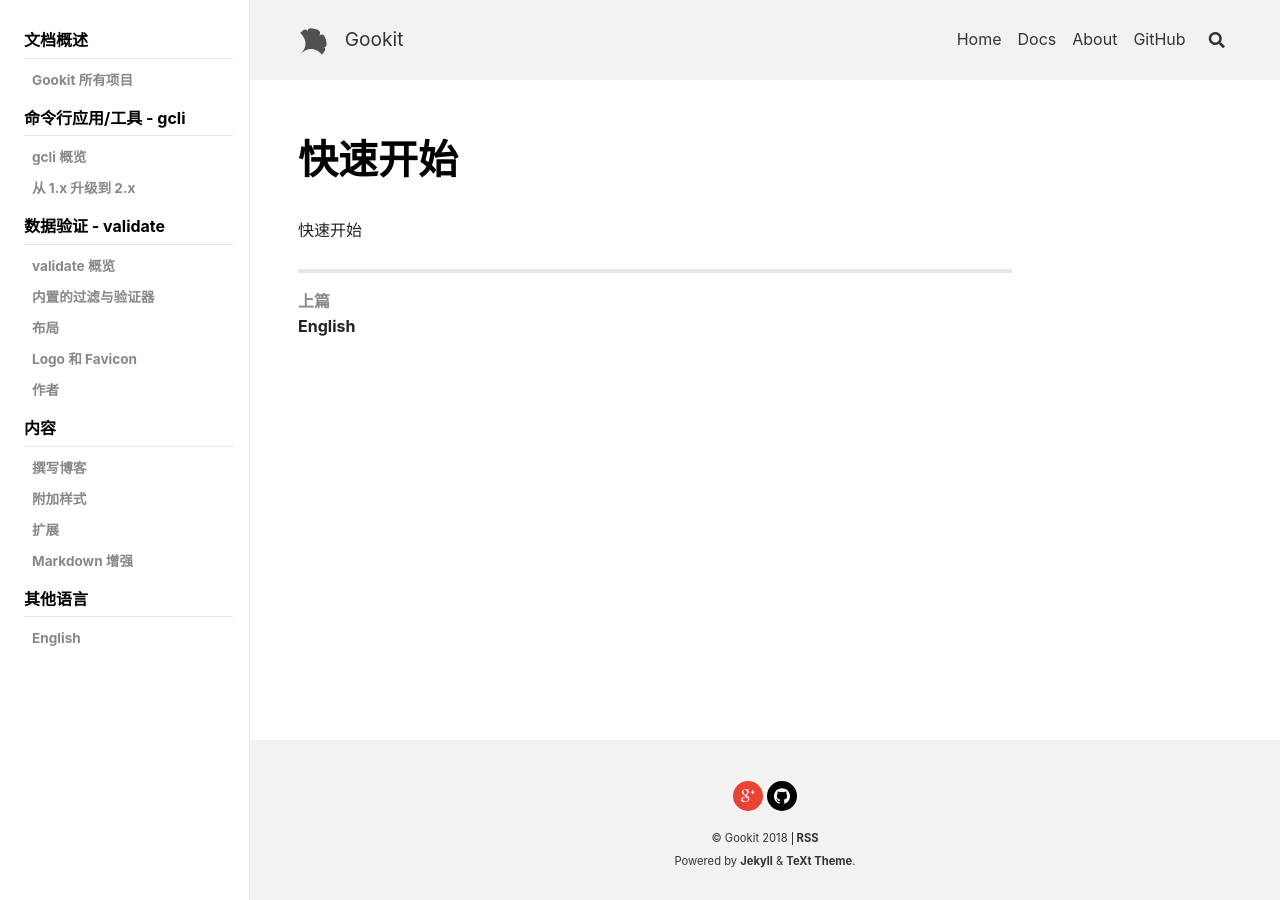
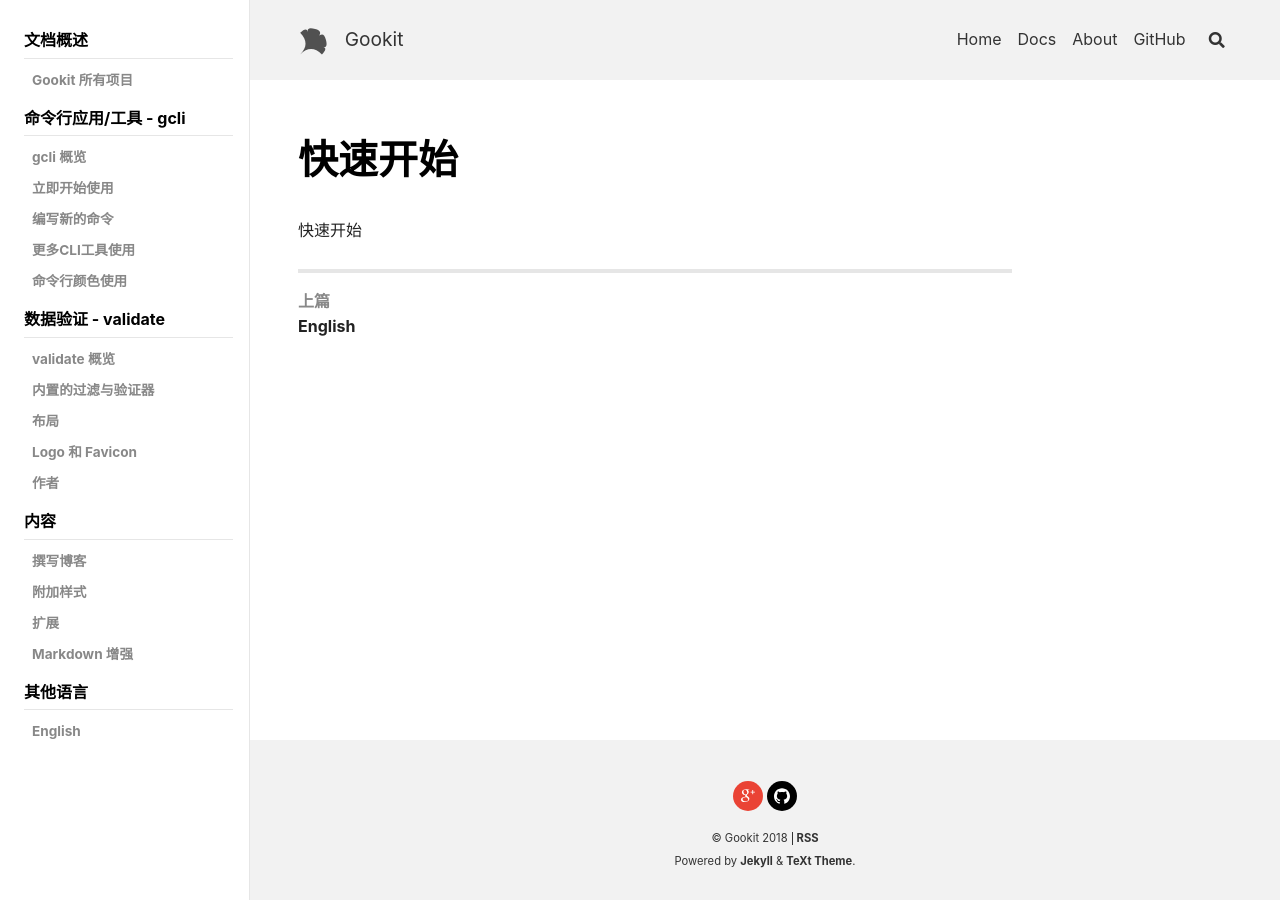
Before and after one commit to gookit/gookit.github.io, a Jekyll site: the page built from _docs/zh/1.1-quick-start.md, in a window 1280 px wide. Built offline with Jekyll 4.4.1, drawn with Linux system fonts in a browser that asks for light colours; nearby versions of some CDN libraries; some of the changed lines change nothing that is shown.

Commit message:
add more docs

````diff
--- a/_data/navigation.yml
+++ b/_data/navigation.yml
@@ -97,8 +97,14 @@
     children:
       - title:  gcli 概览
         url:    /docs/zh/gcli
-      - title:  从 1.x 升级到 2.x
-        url:    /docs/zh/update-from-1-to-2
+      - title:  立即开始使用
+        url:    /docs/zh/gcli-usage
+      - title:  编写新的命令
+        url:    /docs/zh/gcli-create-command
+      - title:  更多CLI工具使用
+        url:    /docs/zh/gcli-more-utils
+      - title:  命令行颜色使用
+        url:    /docs/zh/gcli-use-color
   - title:      数据验证 - validate
     children:
       - title:  validate 概览
--- /dev/null
+++ b/_docs/zh/gcli-1-overview.md
@@ -0,0 +1,94 @@
+---
+title: Go 命令应用工具库
+permalink: /docs/zh/gcli
+key:
+---
+
+[![GoDoc](https://godoc.org/github.com/gookit/gcli?status.svg)](https://godoc.org/github.com/gookit/gcli)
+[![Go Report Card](https://goreportcard.com/badge/github.com/gookit/gcli)](https://goreportcard.com/report/github.com/gookit/gcli)
+<iframe src="https://ghbtns.com/github-btn.html?user=gookit&repo=gcli&type=star&count=true" frameborder="0" scrolling="0" width="170px" height="20px"></iframe>
+
+Go的命令行应用，工具库，运行CLI命令，支持命令行色彩，用户交互，进度显示，数据格式化显示，生成bash/zsh命令补全脚本
+
+## 截图展示
+
+![app-help]({{ site.rawghUrl }}/_examples/images/app-help.jpg)
+
+## 功能特色
+
+- 使用简单方便，轻量级，无额外依赖
+- 支持添加多个命令，并且支持给命令添加别名
+- 输入的命令错误时，将会提示相似命令（包含别名提示）
+- 快速方便的添加选项绑定 `--long`，支持添加短选项 `-s`
+- 支持绑定参数到指定名称, 支持必须`required`，可选，数组`isArray` 三种设定
+  - 运行命令时将会自动检测，并按对应关系收集参数
+- 支持丰富的颜色渲染输出, 由[gookit/color](https://github.com/gookit/color)提供
+  - 同时支持html标签式的颜色渲染，兼容Windows
+  - 内置`info,error,success,danger`等多种风格，可直接使用
+- 内置提供用户交互方法: `ReadLine`, `Confirm`, `Select`, `MultiSelect` 等
+- 内置提供进度显示方法: `Txt`, `Bar`, `Loading`, `RoundTrip`, `DynamicText` 等
+- 自动根据命令生成帮助信息，并且支持颜色显示
+- 支持为当前CLI应用生成 `zsh`,`bash` 下的命令补全脚本文件
+- 支持将单个命令当做独立应用运行
+
+## GoDoc
+
+- [godoc for gopkg](https://godoc.org/gopkg.in/gookit/cliapp.v2)
+- [godoc for github](https://godoc.org/github.com/gookit/gcli)
+
+## 快速开始
+
+如下，引入当前包就可以快速的编写cli应用了
+
+```bash
+import "github.com/gookit/gcli"
+```
+
+```go
+package main
+
+import (
+    "runtime"
+    "github.com/gookit/gcli"
+    "github.com/gookit/gcli/_examples/cmd"
+)
+
+// for test run: go run ./_examples/cliapp.go && ./cliapp
+func main() {
+    runtime.GOMAXPROCS(runtime.NumCPU())
+
+    app := cliapp.NewApp()
+    app.Version = "1.0.3"
+    app.Description = "this is my cli application"
+    // app.SetVerbose(gcli.VerbDebug)
+
+    app.Add(cmd.ExampleCommand())
+    app.Add(&gcli.Command{
+        Name: "demo",
+        // allow color tag and {$cmd} will be replace to 'demo'
+        UseFor: "this is a description <info>message</> for command",
+        Aliases: []string{"dm"},
+        Func: func (cmd *cliapp.Command, args []string) error {
+            gcli.Println("hello, in the demo command")
+            return nil
+        },
+    })
+
+    // .... add more ...
+
+    app.Run()
+}
+```
+
+## 参考项目
+
+- `issue9/term` https://github.com/issue9/term
+- `beego/bee` https://github.com/beego/bee
+- `inhere/console` https://github/inhere/php-console
+- [ANSI转义序列](https://zh.wikipedia.org/wiki/ANSI转义序列)
+- [Standard ANSI color map](https://conemu.github.io/en/AnsiEscapeCodes.html#Standard_ANSI_color_map)
+- go package: `golang.org/x/crypto/ssh/terminal`
+
+## License
+
+MIT
--- /dev/null
+++ b/_docs/zh/gcli-2-usage.md
@@ -0,0 +1,86 @@
+---
+title: 立即开始使用
+permalink: /docs/zh/gcli-usage
+key:
+---
+
+先使用本项目下的 [demo](https://github.com/gookit/gcli/_examples/) 示例代码构建一个小的cli demo应用
+
+```bash
+% go build ./_examples/cliapp.go
+```
+
+### 打印版本信息
+
+打印我们在创建cli应用时设置的版本信息
+
+```bash
+% ./cliapp --version
+This is my cli application
+
+Version: 1.0.3
+```
+
+### 应用帮助信息
+
+使用 `./cliapp` 或者 `./cliapp -h` 来显示应用的帮助信息，包含所有的可用命令和一些全局选项
+
+示例：
+
+```bash
+./cliapp
+./cliapp -h # can also
+./cliapp --help # can also
+```
+
+### 运行一个命令
+
+```bash
+% ./cliapp example -c some.txt -d ./dir --id 34 -n tom -n john val0 val1 val2 arrVal0 arrVal1 arrVal2
+```
+
+you can see:
+
+![run_example_cmd]({{ site.githubUrl }}/_examples/images/run_example_cmd.jpg)
+
+### 显示一个命令的帮助
+
+> by `./cliapp {command} -h` or `./cliapp {command} --help` or `./cliapp help {command}`
+
+![cmd-help]({{ site.githubUrl }}/_examples/images/cmd-help.jpg)
+
+### 生成命令补全脚本
+
+```go
+import  "github.com/gookit/gcli/builtin"
+
+    // ...
+    // 添加内置提供的生成命令
+    app.Add(builtin.GenAutoCompleteScript())
+
+```
+
+构建并运行生成命令(_生成成功后可以去掉此命令_)：
+
+```bash
+% go build ./_examples/cliapp.go && ./cliapp genac -h // 使用帮助
+% go build ./_examples/cliapp.go && ./cliapp genac // 开始生成, 你将会看到类似的信息
+INFO:
+  {shell:zsh binName:cliapp output:auto-completion.zsh}
+
+Now, will write content to file auto-completion.zsh
+Continue? [yes|no](default yes): y
+
+OK, auto-complete file generate successful
+```
+
+> 运行后就会在当前目录下生成一个 `auto-completion.{zsh|bash}` 文件， shell 环境名是自动获取的。当然你可以在运行时手动指定
+
+生成的shell script 文件请参看：
+
+- bash 环境 [auto-completion.bash]({{ site.githubUrl }}/resource/auto-completion.bash)
+- zsh 环境 [auto-completion.zsh]({{ site.githubUrl }}/resource/auto-completion.zsh)
+
+预览效果:
+
+![auto-complete-tips]({{ site.githubUrl }}/_examples/images/auto-complete-tips.jpg)
--- /dev/null
+++ b/_docs/zh/gcli-3-create-command.md
@@ -0,0 +1,117 @@
+---
+title: 编写新的命令
+permalink: /docs/zh/gcli-create-command
+key:
+---
+
+## 编写命令
+
+### 关于参数定义
+
+- 必须的参数不能定义在可选参数之后
+- 只允许有一个数组参数（多个值的）
+- 数组参数只能定义在最后
+
+### 简单使用
+
+```go
+app.Add(&gcli.Command{
+    Name: "demo",
+    // allow color tag and {$cmd} will be replace to 'demo'
+    UseFor: "this is a description <info>message</> for command",
+    Aliases: []string{"dm"},
+    Func: func (cmd *gcli.Command, args []string) error {
+        gcli.Print("hello, in the demo command\n")
+        return nil
+    },
+})
+```
+
+### 使用独立的文件
+
+> the source file at: [example.go]({{ site.githubUrl }}/_examples/cmd/example.go)
+
+```go
+package cmd
+
+import (
+    "fmt"
+    "github.com/gookit/color"
+    "github.com/gookit/gcli"
+)
+
+// options for the command
+var exampleOpts = struct {
+    id  int
+    c   string
+    dir string
+    opt string
+    names gcli.Strings
+}{}
+
+// ExampleCommand command definition
+func ExampleCommand() *gcli.Command {
+    cmd := &gcli.Command{
+        Name:        "example",
+        UseFor: "this is a description message",
+        Aliases:     []string{"exp", "ex"},
+        Func:          exampleExecute,
+        // {$binName} {$cmd} is help vars. '{$cmd}' will replace to 'example'
+        Examples: `{$binName} {$cmd} --id 12 -c val ag0 ag1
+  <cyan>{$fullCmd} --names tom --names john -n c</> test use special option`,
+    }
+
+    // bind options
+    cmd.IntOpt(&exampleOpts.id, "id", "", 2, "the id option")
+    cmd.StrOpt(&exampleOpts.c, "config", "c", "value", "the config option")
+    // notice `DIRECTORY` will replace to option value type
+    cmd.StrOpt(&exampleOpts.dir, "dir", "d", "", "the `DIRECTORY` option")
+    // setting option name and short-option name
+    cmd.StrOpt(&exampleOpts.opt, "opt", "o", "", "the option message")
+    // setting a special option var, it must implement the flag.Value interface
+    cmd.VarOpt(&exampleOpts.names, "names", "n", "the option message")
+
+    // bind args with names
+    cmd.AddArg("arg0", "the first argument, is required", true)
+    cmd.AddArg("arg1", "the second argument, is required", true)
+    cmd.AddArg("arg2", "the optional argument, is optional")
+    cmd.AddArg("arrArg", "the array argument, is array", false, true)
+
+    return cmd
+}
+
+// command running
+// example run:
+//  go run ./_examples/cliapp.go ex -c some.txt -d ./dir --id 34 -n tom -n john val0 val1 val2 arrVal0 arrVal1 arrVal2
+func exampleExecute(c *gcli.Command, args []string) error {
+    fmt.Print("hello, in example command\n")
+
+    magentaln := color.Magenta.Println
+
+    magentaln("All options:")
+    fmt.Printf("%+v\n", exampleOpts)
+    magentaln("Raw args:")
+    fmt.Printf("%v\n", args)
+
+    magentaln("Get arg by name:")
+    arr := c.Arg("arrArg")
+    fmt.Printf("named array arg '%s', value: %v\n", arr.Name, arr.Value)
+
+    magentaln("All named args:")
+    for _, arg := range c.Args() {
+        fmt.Printf("named arg '%s': %+v\n", arg.Name, *arg)
+    }
+
+    return nil
+}
+```
+
+- 查看此命令的帮助信息：
+
+```bash
+go build ./_examples/cliapp.go && ./cliapp example -h
+```
+
+> 漂亮的帮助信息就已经自动生成并展示出来了
+
+![cmd-help]({{ site.githubUrl }}/_examples/images/cmd-help.jpg)
--- /dev/null
+++ b/_docs/zh/gcli-4-more-cli-util.md
@@ -0,0 +1,149 @@
+---
+title: 更多CLI工具使用
+permalink: /docs/zh/gcli-more-utils
+key:
+---
+
+## 进度显示
+
+- `progress.Bar` 通用的进度条
+
+```text
+25/50 [==============>-------------]  50%
+```
+
+- `progress.Txt` 文本进度条
+
+```text
+Data handling ... ... 50% (25/50)
+```
+
+- `progress.LoadBar` 加载中
+- `progress.Counter` 计数
+- `progress.RoundTrip` 来回滚动的进度条
+
+```text
+[===     ] -> [    === ] -> [ ===    ]
+```
+
+- `progress.DynamicText` 动态消息，执行进度到不同的百分比显示不同的消息
+
+示例:
+
+```go
+package main
+
+import "time"
+import "github.com/gookit/gcli/progress"
+
+func main()  {
+    speed := 100
+    maxSteps := 110
+    p := progress.Bar(maxSteps)
+    p.Start()
+
+    for i := 0; i < maxSteps; i++ {
+        time.Sleep(time.Duration(speed) * time.Millisecond)
+        p.Advance()
+    }
+
+    p.Finish()
+}
+```
+
+> 更多示例和使用请看 [progress_demo.go](_examples/cmd/progress_demo.go)
+
+run demos:
+
+```bash
+go run ./_examples/cliapp.go prog txt
+go run ./_examples/cliapp.go prog bar
+go run ./_examples/cliapp.go prog roundTrip
+```
+
+## 交互方法
+
+console interactive methods
+
+- `interact.ReadInput`
+- `interact.ReadLine`
+- `interact.ReadFirst`
+- `interact.Confirm`
+- `interact.Select/Choice`
+- `interact.MultiSelect/Checkbox`
+- `interact.Question/Ask`
+- `interact.ReadPassword`
+
+示例:
+
+```go
+package main
+
+import "fmt"
+import "github.com/gookit/gcli/interact"
+
+func main() {
+    username, _ := interact.ReadLine("Your name?")
+    password := interact.ReadPassword("Your password?")
+
+    ok := interact.Confirm("ensure continue?")
+    if !ok {
+        // do something...
+    }
+
+    fmt.Printf("username: %s, password: %s\n", username, password)
+}
+```
+
+> 更多示例和使用请看 [interact_demo.go]({{ site.githubUrl }}/_examples/cmd/interact_demo.go)
+
+## 使用颜色输出
+
+### 颜色输出展示
+
+![colored-demo]({{ site.rawghUrl }}/_examples/images/color-demo.jpg)
+
+### 如何使用
+
+```go
+package main
+
+import (
+    "github.com/gookit/color"
+)
+
+func main() {
+    // simple usage
+    color.Cyan.Printf("Simple to use %s\n", "color")
+
+    // internal theme/style:
+    color.Info.Tips("message")
+    color.Info.Prompt("message")
+    color.Info.Println("message")
+    color.Warn.Println("message")
+    color.Error.Println("message")
+
+    // custom color
+    color.New(color.FgWhite, color.BgBlack).Println("custom color style")
+
+    // can also:
+    color.Style{color.FgCyan, color.OpBold}.Println("custom color style")
+
+    // use defined color tag
+    color.Print("use color tag: <suc>he</><comment>llo</>, <cyan>wel</><red>come</>\n")
+
+    // use custom color tag
+    color.Print("custom color tag: <fg=yellow;bg=black;op=underscore;>hello, welcome</>\n")
+
+    // set a style tag
+    color.Tag("info").Println("info style text")
+
+    // prompt message
+    color.Info.Prompt("prompt style message")
+    color.Warn.Prompt("prompt style message")
+
+    // tips message
+    color.Info.Tips("tips style message")
+    color.Warn.Tips("tips style message")
+}
+```
--- /dev/null
+++ b/_docs/zh/gcli-5-user-color.md
@@ -0,0 +1,133 @@
+---
+title: 使用颜色输出
+permalink: /docs/zh/gcli-use-color
+key:
+---
+
+## 颜色输出展示
+
+![colored-demo]({{ site.rawghUrl }}_examples/images/color-demo.jpg)
+
+## 如何使用
+
+```go
+package main
+
+import (
+    "github.com/gookit/color"
+)
+
+func main() {
+    // simple usage
+    color.Cyan.Printf("Simple to use %s\n", "color")
+
+    // internal theme/style:
+    color.Info.Tips("message")
+    color.Info.Prompt("message")
+    color.Info.Println("message")
+    color.Warn.Println("message")
+    color.Error.Println("message")
+
+    // custom color
+    color.New(color.FgWhite, color.BgBlack).Println("custom color style")
+
+    // can also:
+    color.Style{color.FgCyan, color.OpBold}.Println("custom color style")
+
+    // use defined color tag
+    color.Print("use color tag: <suc>he</><comment>llo</>, <cyan>wel</><red>come</>\n")
+
+    // use custom color tag
+    color.Print("custom color tag: <fg=yellow;bg=black;op=underscore;>hello, welcome</>\n")
+
+    // set a style tag
+    color.Tag("info").Println("info style text")
+
+    // prompt message
+    color.Info.Prompt("prompt style message")
+    color.Warn.Prompt("prompt style message")
+
+    // tips message
+    color.Info.Tips("tips style message")
+    color.Warn.Tips("tips style message")
+}
+```
+
+## 构建风格
+
+```go
+// 仅设置前景色
+color.FgCyan.Printf("Simple to use %s\n", "color")
+// 仅设置背景色
+color.BgRed.Printf("Simple to use %s\n", "color")
+
+// 完全自定义 前景色 背景色 选项
+style := color.New(color.FgWhite, color.BgBlack, color.OpBold)
+style.Println("custom color style")
+
+// can also:
+color.Style{color.FgCyan, color.OpBold}.Println("custom color style")
+```
+
+## 使用内置风格
+
+### 基础颜色
+
+> 支持在windows `cmd.exe` 使用
+
+- `color.Bold`
+- `color.Black`
+- `color.White`
+- `color.Gray`
+- `color.Red`
+- `color.Green`
+- `color.Yellow`
+- `color.Blue`
+- `color.Magenta`
+- `color.Cyan`
+
+```go
+color.Bold.Println("bold message")
+color.Yellow.Println("yellow message")
+```
+
+### 扩展风格主题
+
+> 支持在windows `cmd.exe` 使用
+
+- `color.Info`
+- `color.Note`
+- `color.Light`
+- `color.Error`
+- `color.Danger`
+- `color.Notice`
+- `color.Success`
+- `color.Comment`
+- `color.Primary`
+- `color.Warning`
+- `color.Question`
+- `color.Secondary`
+
+```go
+color.Info.Println("Info message")
+color.Success.Println("Success message")
+```
+
+### 使用颜色html标签
+
+> **不** 支持在windows `cmd.exe` 使用，但不影响使用，会自动去除颜色标签
+
+使用颜色标签可以非常方便简单的构建自己需要的任何格式
+
+```go
+// 使用内置的 color tag
+color.Print("<suc>he</><comment>llo</>, <cyan>wel</><red>come</>")
+color.Println("<suc>hello</>")
+color.Println("<error>hello</>")
+color.Println("<warning>hello</>")
+
+// 自定义颜色属性
+color.Print("<fg=yellow;bg=black;op=underscore;>hello, welcome</>\n")
+```
+
+> **更多关于颜色库的使用请访问 [gookit/color](https://github.com/gookit/color)**
--- a/_docs/zh/gcli-overview.md
+++ /dev/null
@@ -1,9 +0,0 @@
----
-title: Go 命令应用工具库
-permalink: /docs/zh/gcli
-key:
----
-
-Go的命令行应用，工具库，运行CLI命令，支持命令行色彩，用户交互，进度显示，数据格式化显示，生成bash/zsh命令补全脚本
-
-<iframe src="https://ghbtns.com/github-btn.html?user=gookit&repo=gcli&type=star&count=true" frameborder="0" scrolling="0" width="170px" height="20px"></iframe>
````
